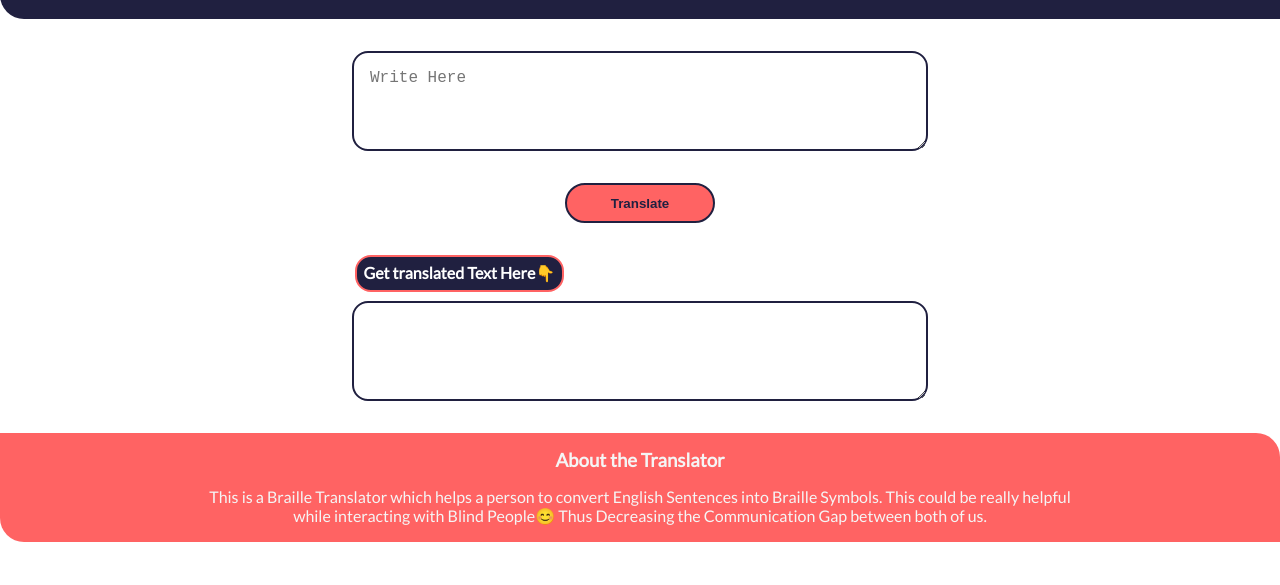
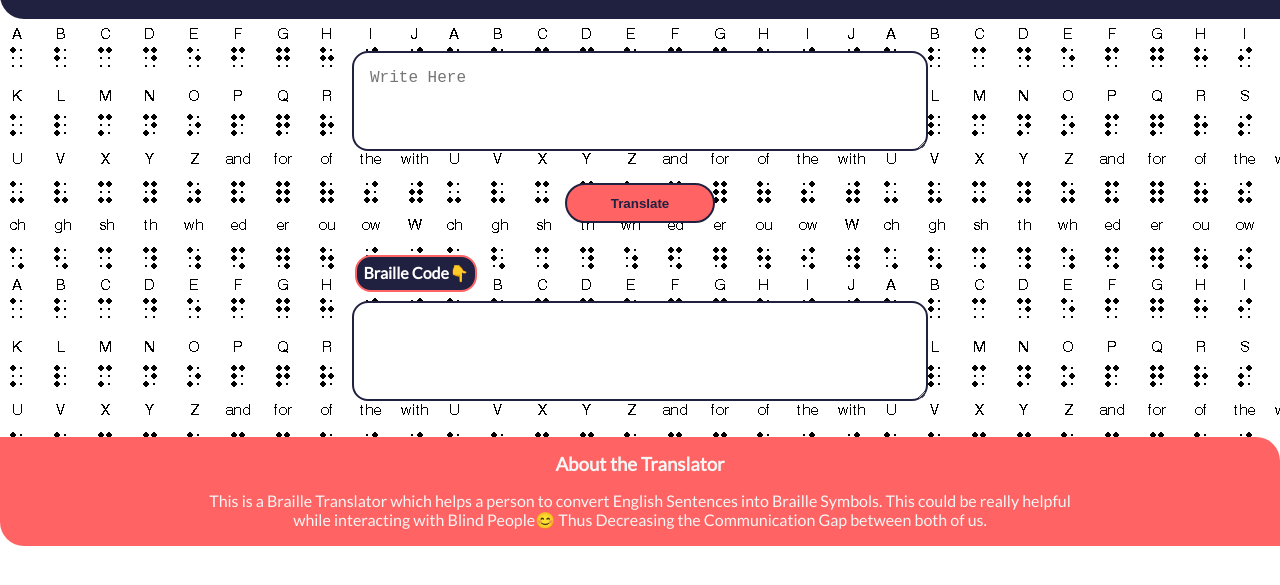
Before and after one commit to ViditAwasthi/Braille-text-Translator, a plain HTML site: page index.html in a window 1280 px wide. Shown: the part 79-664 px from the top of the page. Drawn offline with Linux system fonts and the light colour scheme.

Commit message:
fix: image

```diff
--- a/app.js
+++ b/app.js
@@ -9,7 +9,7 @@ function constructURL(text) {
 
 function handleError(error) {
     console.log("error occured", error);
-    alert("Error Occurred Please try Later!")
+    alert("Server error Occurred Please try Later!")
 }
 
 btnTranslate.addEventListener("click", function clickEventHandler() {
--- a/css/styles.css
+++ b/css/styles.css
@@ -11,26 +11,30 @@
 
 body {
     font-family: 'Lato', sans-serif;
-    background-image: url('../images/backimg.png');
 }
-
+main{
+    background-image: url('../images/unnamed.gif');
+height: 370px;
+padding-top: 2rem;
+padding-bottom: 1rem;
+}
 
 .navbar {
     text-align: center;
     height: 98px;
     background-color: var(--primary-colour);
-    margin-bottom: 2rem;
     color: white;
     border-bottom-left-radius: 1.5rem;
     border-top-right-radius: 1.5rem;
 }
 
 
-nav img{
+nav img {
     height: 3rem;
     width: 3rem;
 }
-nav div{
+
+nav div {
     padding-top: 1.3rem;
     font-size: xx-large;
     font-weight: bold;
@@ -95,7 +99,6 @@ section p {
 }
 
 footer {
-    margin-top: 2rem;
     width: 100%;
     text-align: center;
     background-color: #FF6363;
--- a/index.html
+++ b/index.html
@@ -11,22 +11,25 @@
 
 <body>
     <nav class="navbar">
-       <div><img src="./images/img1.png" alt="Braille-img">
-        Braille Translator
-    </div>
+        <div><img src="./images/img1.png" alt="Braille-img">
+            Braille Translator
+        </div>
 
     </nav>
-
+<main>
     <section id="container">
         <textarea id="txt-input" placeholder="Write Here"></textarea>
         <button id="btn-translate">Translate</button>
-        <p>Get translated Text Here👇</p>
+        <p>Braille Code👇</p>
         <textarea id="div-output"></textarea>
     </section>
+</main>
 
     <footer>
         <h3>About the Translator</h3>
-        <p>This is a Braille Translator which helps a person to convert English Sentences into Braille Symbols. This could be really helpful while interacting with Blind People😊 Thus Decreasing the Communication Gap between both of us.</p>
+        <p>This is a Braille Translator which helps a person to convert English Sentences into Braille Symbols. This
+            could be really helpful while interacting with Blind People😊 Thus Decreasing the Communication Gap between
+            both of us.</p>
     </footer>
     <script src="./app.js"></script>
 </body>
```
Also changed, not shown: images/unnamed.gif (added).
